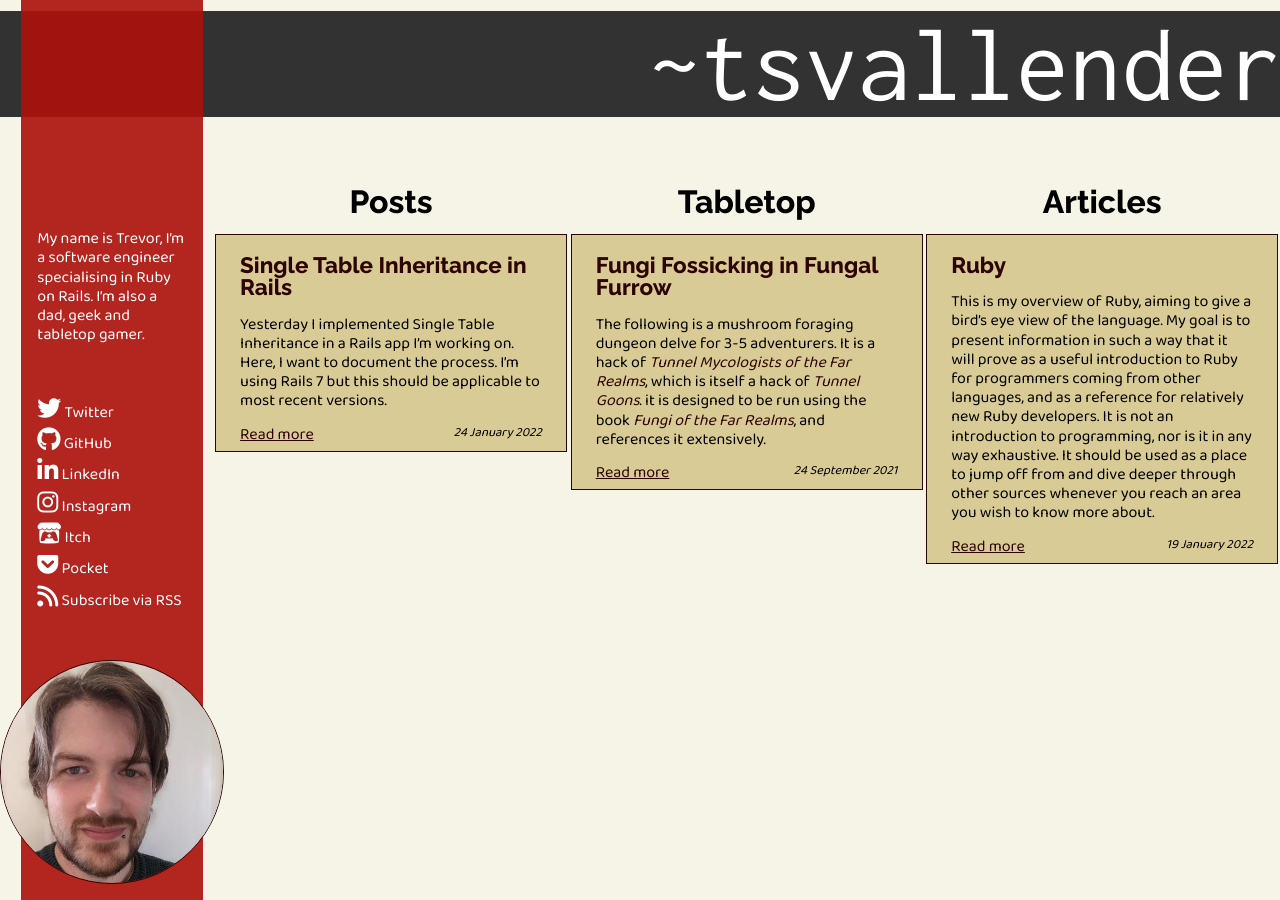
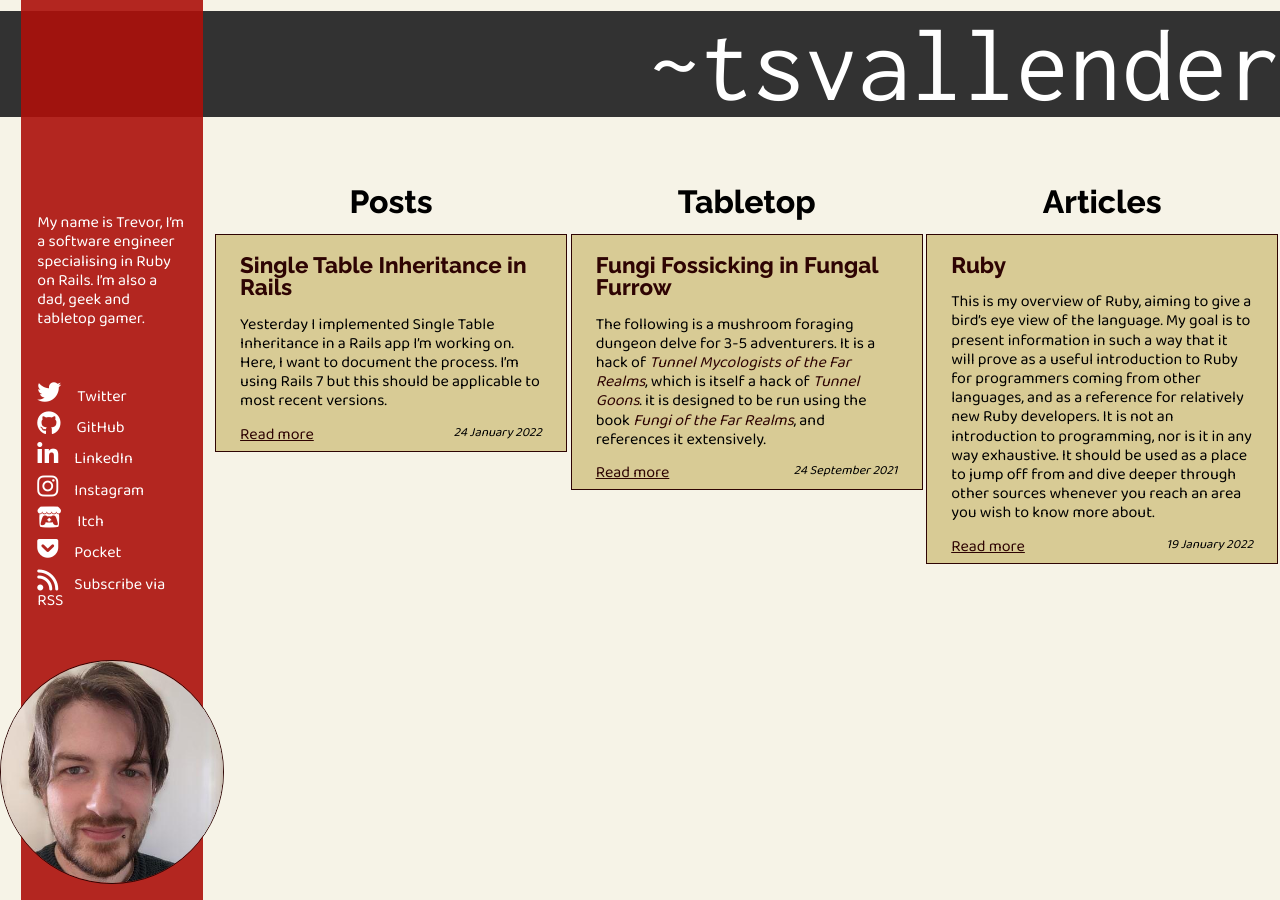
Before and after one commit to tsvallender-zz/tsvallender.github.io, a Jekyll site: the page built from index.md, in a window 1280 px wide. Built offline with Jekyll 4.4.1, drawn with Linux system fonts in a browser that asks for light colours; nearby versions of some CDN libraries; our own code applies the rules of GitHub Pages for plain Markdown files.

Commit message:
Added padding to social links

```diff
--- a/assets/css/styles.css
+++ b/assets/css/styles.css
@@ -80,6 +80,10 @@
 
 ul.links li {
   padding: .2em 0;
+}
+
+ul.links .linkText {
+  margin-left: .8em;
 }
 
 #about a:link, #about a:visited {
```
